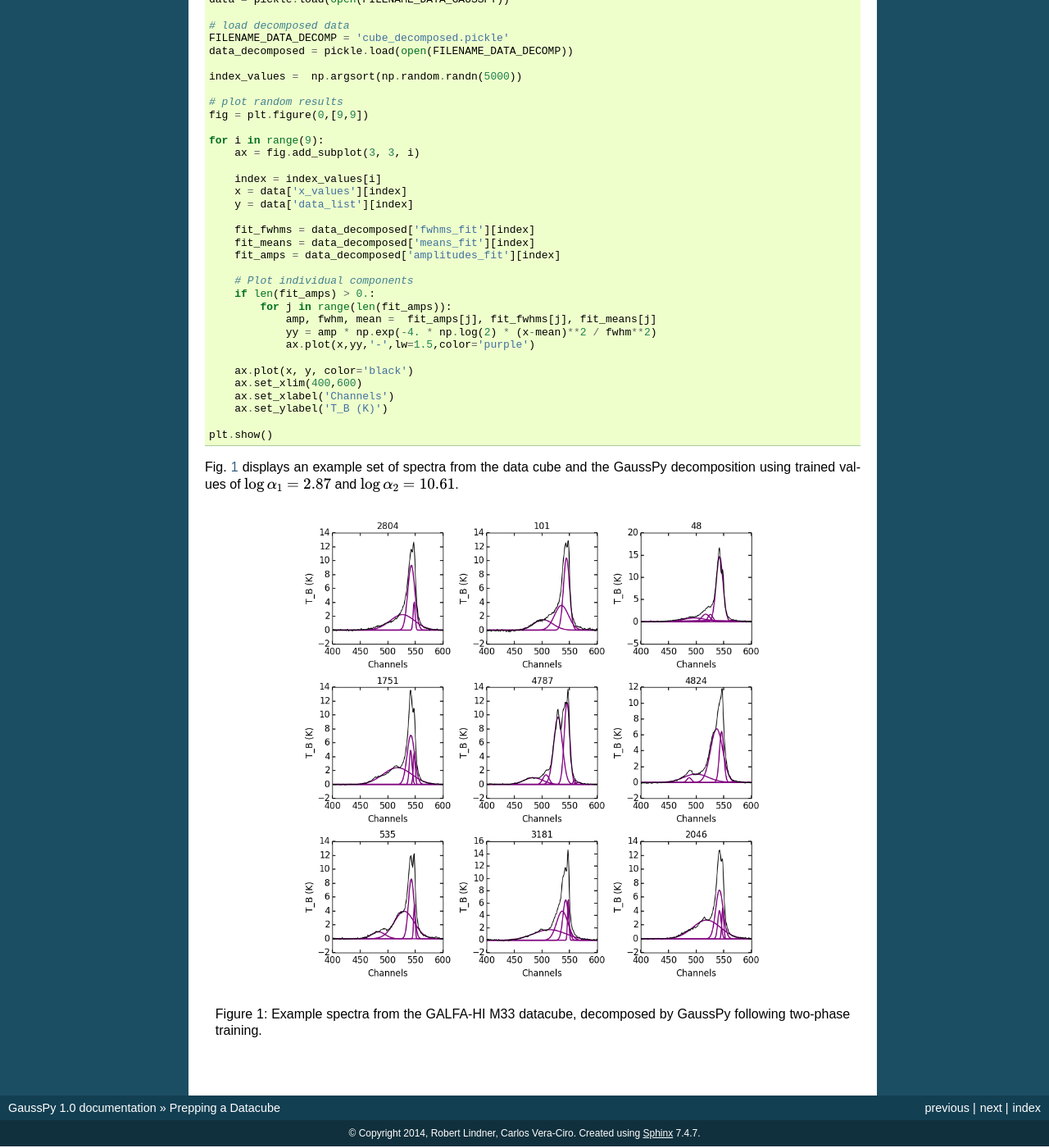
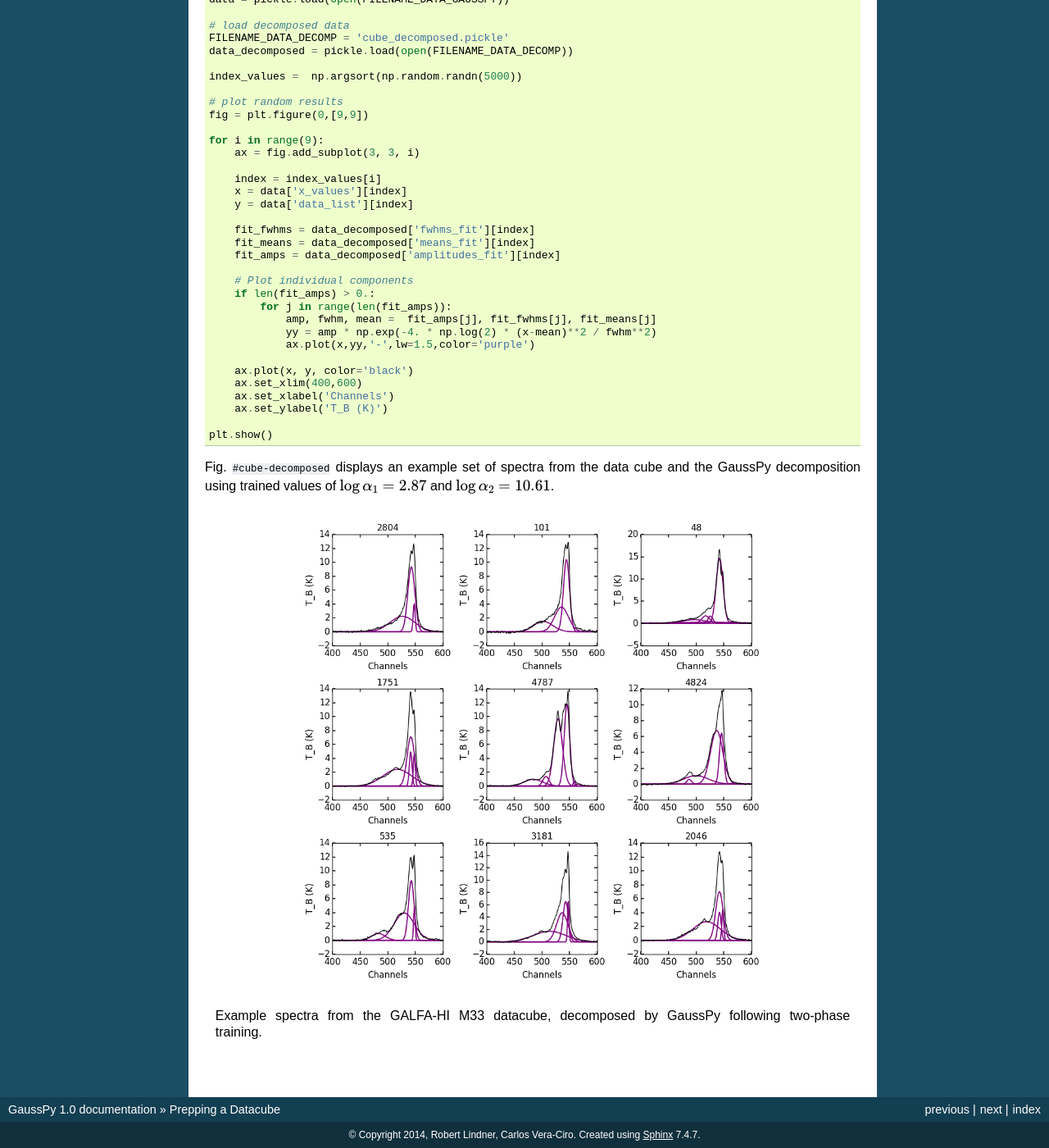
Before and after one commit to gausspy/gausspy, a Sphinx documentation site: the page built from doc/dataprep.rst, in a window 1280 px wide and 1400 px high, scrolled down 3960 px. Shown: the whole window at 82% size. Built offline with Sphinx 7.4.7, drawn with Linux system fonts in a browser that asks for light colours; formulas are drawn with MathJax 3; cross-references to code outside the pages are shown as plain code.

```diff
--- a/doc/conf.py
+++ b/doc/conf.py
@@ -32,7 +32,7 @@ extensions = [
     'sphinx.ext.imgmath',
     #'sphinx.ext.mathjax',
     'sphinx.ext.autodoc',
-    'numfig'
+    #'numfig'
 ]
 
 # Add any paths that contain templates here, relative to this directory.
```
